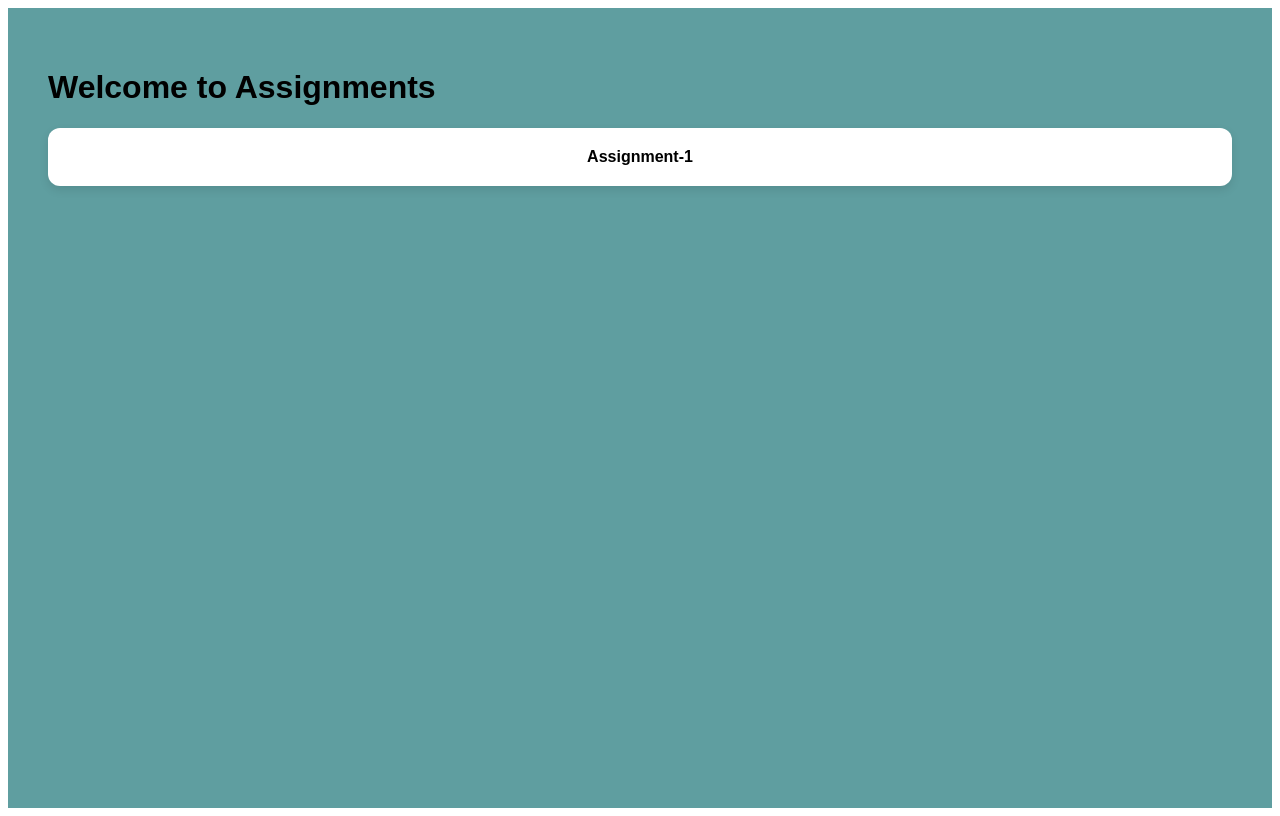
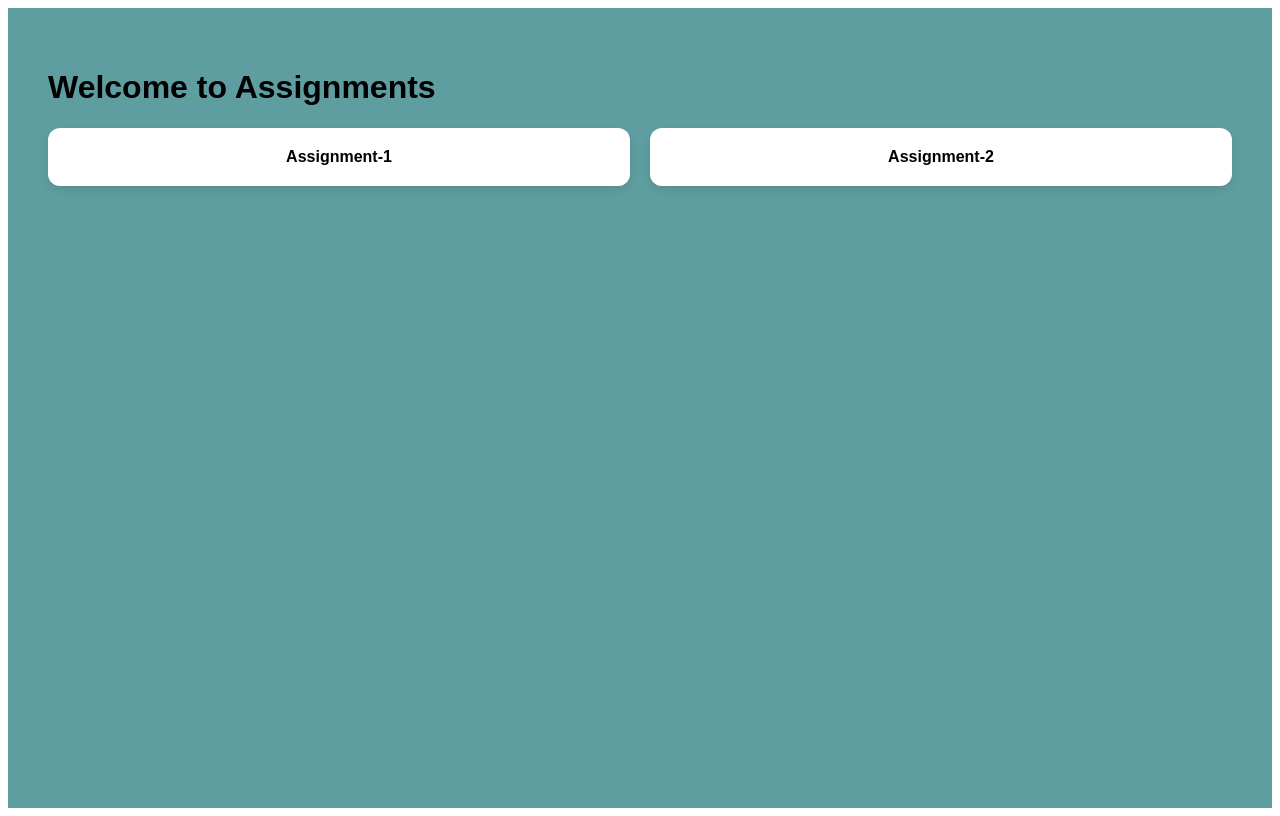
Before and after one commit to Geetanjalinayak-successiveTech/React-Training, a Next.js app in the folder assignments/: page / in a window 1280 px wide. Built offline with nearby package versions, Linux system fonts and the light colour scheme.

Commit message:
feat:added one page.js file

```diff
--- a/assignments/src/app/page.js
+++ b/assignments/src/app/page.js
@@ -30,6 +30,19 @@ export default function HomePage() {
           }}>
           <Link href="/Assignment-1">Assignment-1</Link>
         </li>
+
+         <li
+        style={{
+            background: "white",
+            padding: "20px",
+            borderRadius: "12px",
+            boxShadow: "0 4px 10px rgba(0,0,0,0.1)",
+            textAlign: "center",
+            fontWeight: "bold",
+            transition: "transform 0.3s, box-shadow 0.3s",
+          }}>
+          <Link href="/Assignment-2">Assignment-2</Link>
+        </li>
       </ul>
     </main>
   );
```
